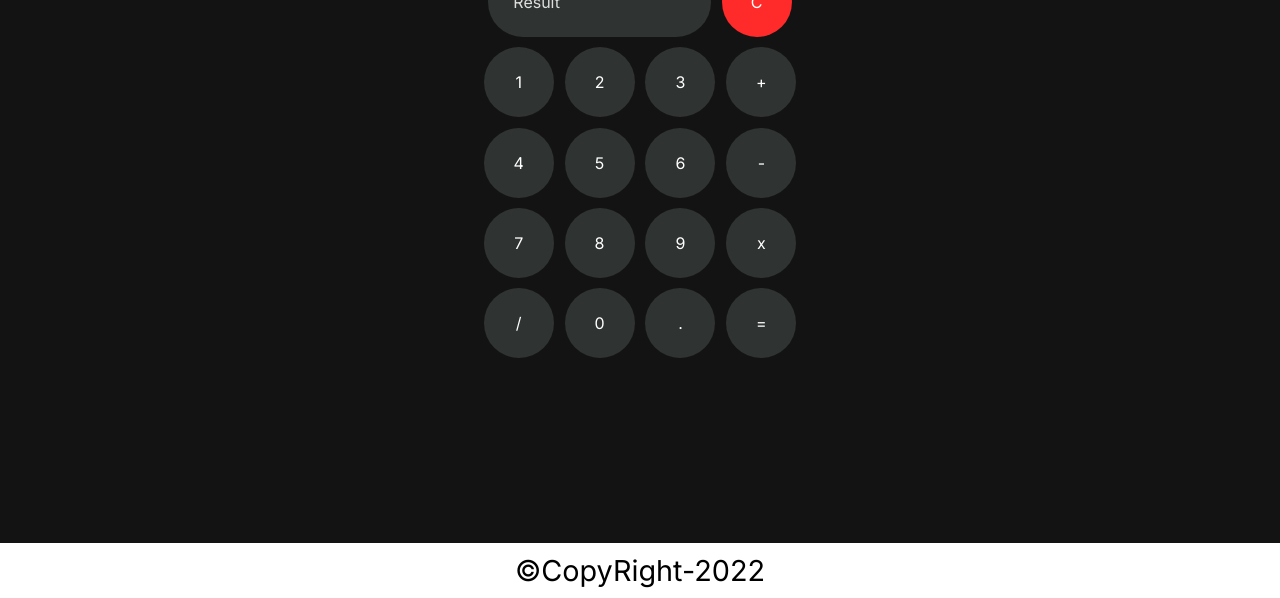
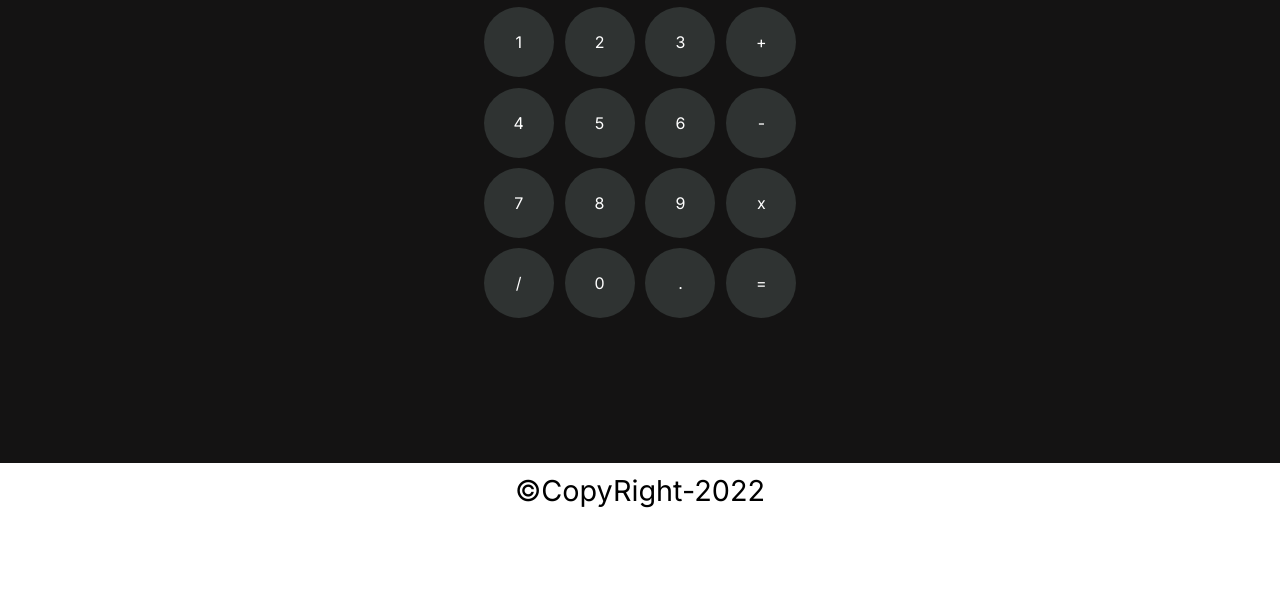
Before and after one commit to Code-Institute-Submissions/ZahraMousavi612-MyCalculator., a plain HTML site: page index.html in a window 1280 px wide. Shown: the part 257-855 px from the top of the page. After the commit the page ends 800 px from the top, so only its background shows below. Drawn offline with Linux system fonts and the light colour scheme.

Commit message:
add multi screen photo to README.md  file

```diff
--- a/styles/dark.css
+++ b/styles/dark.css
@@ -12,7 +12,7 @@
   }
 
   .wrapper {
-    height: 100vh;
+    height: 90vh;
     width: 100%;
     display: flex;
     justify-content: center;
--- a/styles/light.css
+++ b/styles/light.css
@@ -8,7 +8,7 @@
   }
 
   .wrapper {
-    height: 100vh;
+    height: 90vh;
     width: 100%;
     display: flex;
     justify-content: center;
```
Also changed, not shown: assets/multiscreen.png (added), 1 other file.
